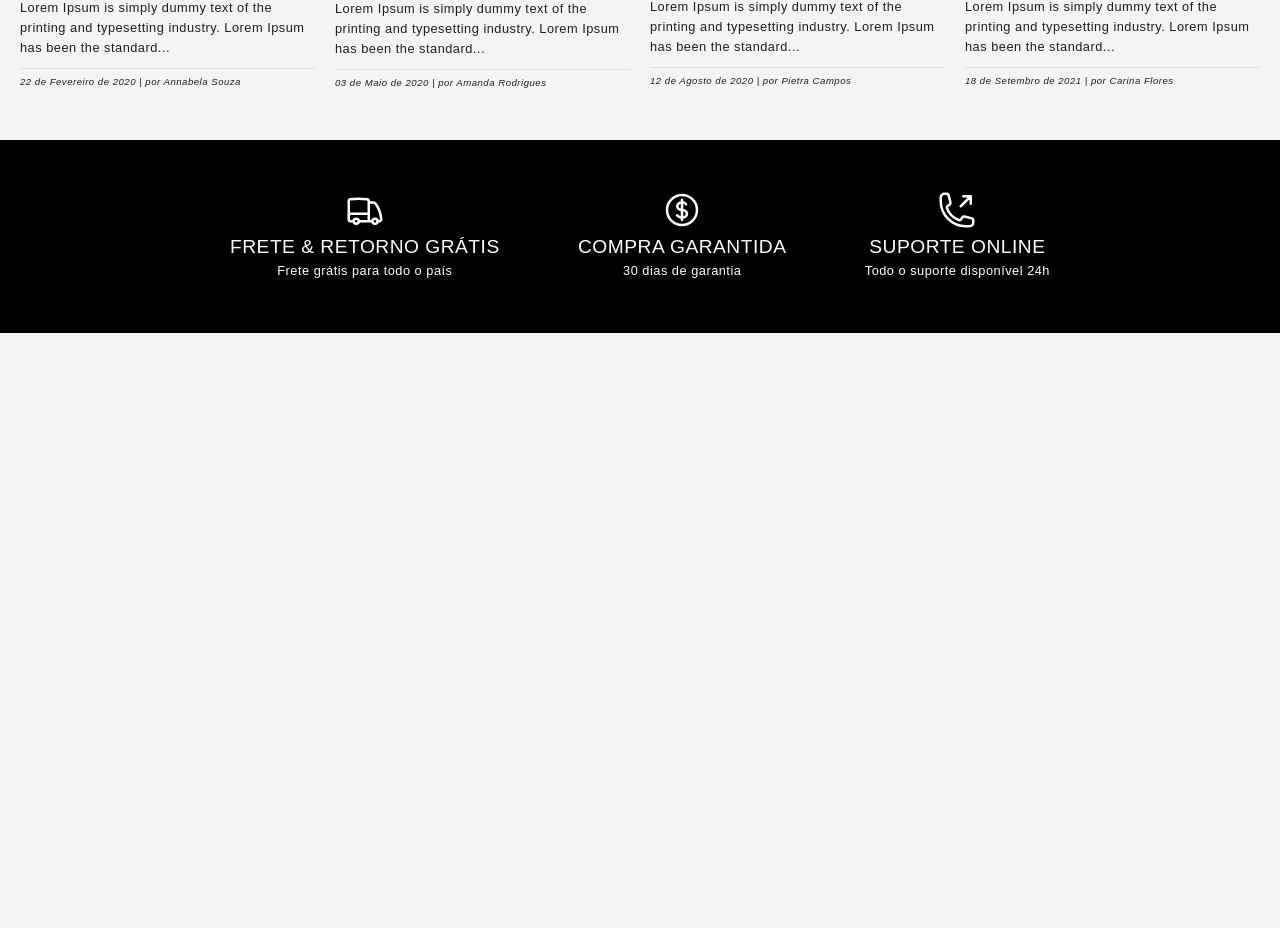
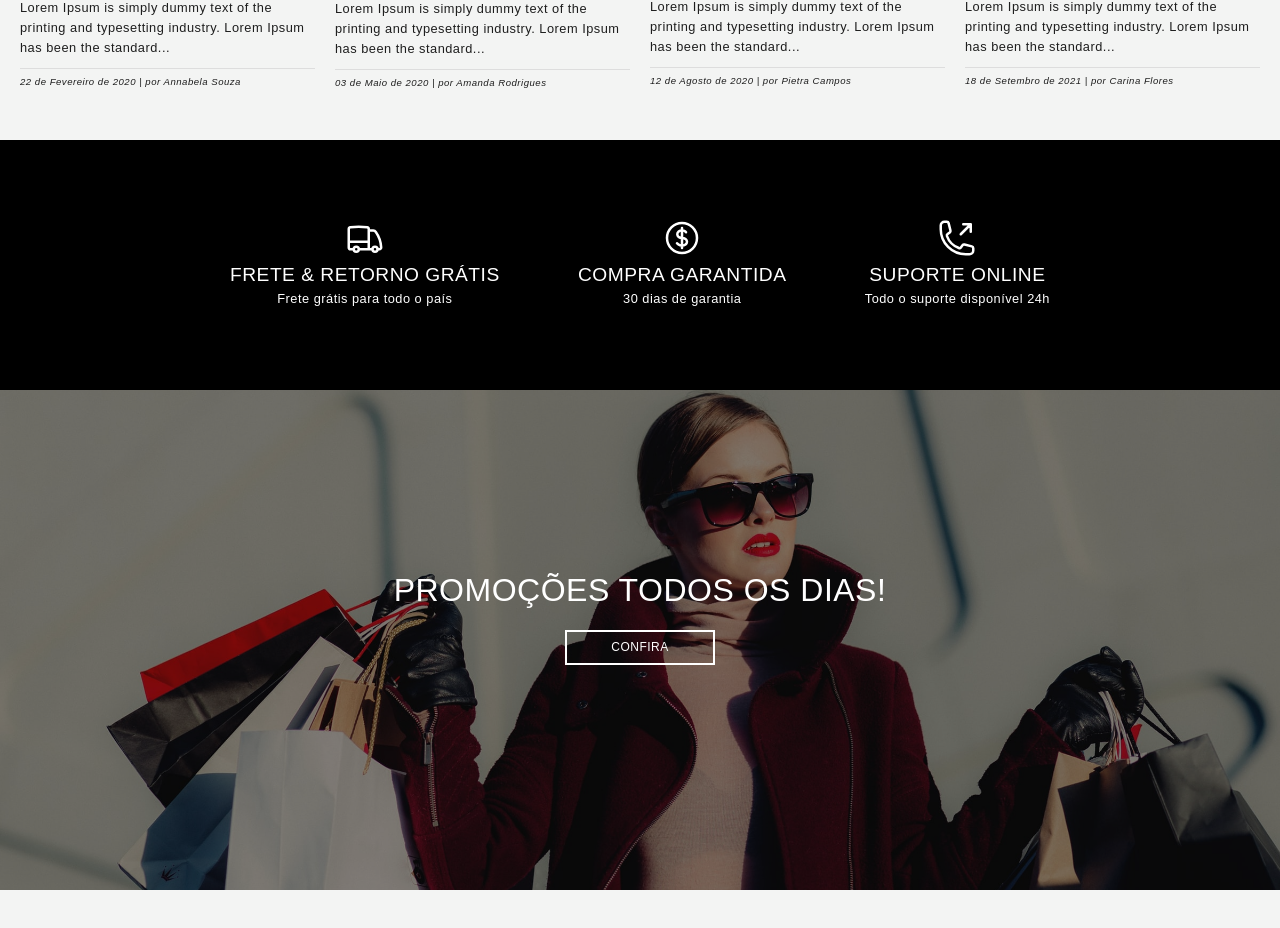
Before and after one commit to gpereira305/venezza-store, a React (Create React App) app in the folder frontend/: page / in a window 1280 px wide. Shown: the part 1976-2904 px from the top of the page. Before the commit the page ends 2309 px from the top, so only its background shows below. Built offline with nearby package versions, Linux system fonts and the light colour scheme.

Commit message:
paralax bg added

```diff
--- a/frontend/src/components/StoreAdVantages/store_advantages.css
+++ b/frontend/src/components/StoreAdVantages/store_advantages.css
@@ -1,6 +1,6 @@
 .store__advantages {
   background-color: var(--black-color);
-  padding: 50px 0;
+  padding: 25px 0;
 }
 
 .store__advantages--container {
@@ -10,6 +10,8 @@
   justify-content: space-between;
   max-width: 820px;
   margin: auto;
+  min-height: 200px;
+  align-items: center;
 }
 
 .store__advantages--card-body {
--- /dev/null
+++ b/frontend/src/components/StoreBackground/index.jsx
@@ -0,0 +1,16 @@
+import React from "react";
+import StoreButtonOne from "../common/StoreButtons/StoreButtonOne";
+import "./store_background.css";
+
+const index = () => {
+  return (
+    <div className="store__background">
+      <div className="store__background--cta">
+        <h2>Promoções todos os dias!</h2>
+        <StoreButtonOne title={"confira"} />
+      </div>
+    </div>
+  );
+};
+
+export default index;
--- /dev/null
+++ b/frontend/src/components/StoreBackground/store_background.css
@@ -0,0 +1,50 @@
+.store__background {
+  background-image: url("../../assets/images/parallax-image.jpg");
+  position: relative;
+  height: 500px;
+  background-repeat: no-repeat;
+  background-position: center;
+  background-attachment: fixed;
+  background-size: cover;
+  margin-bottom: 40px;
+}
+
+.store__background::after {
+  content: "";
+  position: absolute;
+  left: 0;
+  right: 0;
+  top: 0;
+  bottom: 0;
+  background-color: rgba(0 0 0 / 50%);
+}
+
+.store__background--cta {
+  display: flex;
+  position: absolute;
+  flex-direction: column;
+  width: 100%;
+  text-align: center;
+  bottom: 45%;
+  z-index: 10;
+}
+
+.store__background--cta h2 {
+  margin-bottom: 20px;
+  text-transform: uppercase;
+  font-weight: 400;
+  font-size: 2rem;
+  color: var(--white-color);
+  line-height: 40px;
+}
+
+.store__background--cta .store__button-one {
+  background-color: transparent;
+  border: 2px solid var(--white-color);
+  color: var(--white-color);
+}
+
+.store__background--cta .store__button-one:hover {
+  background-color: var(--white-color);
+  color: var(--black-color);
+}
--- a/frontend/src/components/StoreMain/index.jsx
+++ b/frontend/src/components/StoreMain/index.jsx
@@ -5,6 +5,7 @@ import StoreSections from "../common/StoreSections";
 import StoreProductGrid from "../StoreProductGrid";
 import StoreBlog from "../StoreBlog";
 import StoreAdvantages from "../StoreAdVantages";
+import StoreBackground from "../StoreBackground";
 
 const index = () => {
   return (
@@ -18,6 +19,26 @@ const index = () => {
       />
       <StoreBlog />
       <StoreAdvantages />
+      <StoreBackground />
+      <br />
+      <br />
+      <br />
+      <br />
+      <br />
+      <br />
+      <br />
+      <br />
+      <br />
+      <br />
+      <br />
+      <br />
+      <br />
+      <br />
+      <br />
+      <br />
+      <br />
+      <br />
+      <br />
     </main>
   );
 };
```
